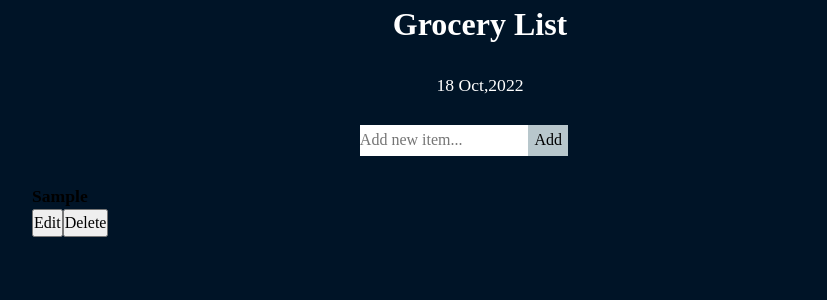
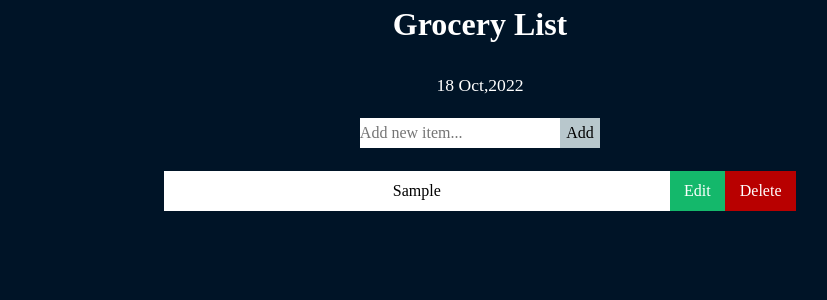
Before and after one commit to Tez01/grocery_list, a React app in the folder frontend/: page / in a window 1280 px wide. Both pictures are taken after typing "Sample" into the empty fields and a click on the button "Add". Shown: the top 300 px of the page, without its empty margins (160-987 px from the left). Built offline with nearby package versions, Linux system fonts and the light colour scheme; the HTML template or start-up script is replaced by a standard one.

Commit message:
Dynamically change size of list element to accommodate large texts. Ellipsis on default

```diff
--- a/frontend/src/components/GroceryList.js
+++ b/frontend/src/components/GroceryList.js
@@ -13,13 +13,50 @@ function getTimestamp() {
   let timestamp = d.getTime();
   return `${timestamp}`;
 }
-// React list element
+
+// Function: toggleButtonText
+//           Toggles text between expanded or hidden view
+// Arguments: Takes in the event property.
+function toggleButtonText(e) {
+  // Whenever the button is clicked toggle the class between button--hidden and button--expand
+  // based on the current data attribute of element. This would expand the text inside.
+  // See these classes in grocery_list.css
+  /////////////////////// Write test to see this functionality ///////////////////////////////
+  const targetElement = e.target;
+  if (targetElement.data == "0") {
+    targetElement.classList.remove("button--hidden");
+    targetElement.classList.add("button--expand");
+    targetElement.data = "1";
+  } else {
+    targetElement.classList.remove("button--expand");
+    targetElement.classList.add("button--hidden");
+    targetElement.data = "0";
+  }
+}
+
 const reactListElement = (data) => {
   return (
-    <div className="list__element" key={getTimestamp()}>
-      <h3>{data}</h3>
-      <button>Edit</button>
-      <button>Delete</button>
+    <div className="list__element " key={getTimestamp()}>
+      <button
+        type="button"
+        className="list__element__button list__element__button--data bg-primary-color button--hidden"
+        onClick={toggleButtonText}
+        data="0"
+      >
+        {data}
+      </button>
+      <button
+        type="button"
+        className="list__element__button list__element__button--edit bg-button-save text-primary-color"
+      >
+        Edit
+      </button>
+      <button
+        type="button"
+        className="list__element__button list__element__button--delete bg-button-delete text-primary-color"
+      >
+        Delete
+      </button>
     </div>
   );
 };
@@ -80,13 +117,15 @@ const GroceryList = () => {
       inputElement.value = "";
       // Convert to react component
       const reactComponent = reactListElement(textInput, 45);
-      console.log(reactComponent);
+
       // Push to current array of components
       let newArr = [...components, reactComponent];
       // Update the state
       updateComponents(newArr);
 
       // Make a post request to the backend
+
+      //////////////////// Make a test which clicks the button when empty and very long strings ///////////
     }
   };
   return (
@@ -102,3 +141,5 @@ const GroceryList = () => {
   );
 };
 export default GroceryList;
+
+/////// Multiple browser testing for all features /////////////////
--- a/frontend/static/css/grocery_list.css
+++ b/frontend/static/css/grocery_list.css
@@ -3,10 +3,11 @@
     height: 100vh;
 }
 .grocery-list{
-    width:70%;
+    width:50%;
     margin:auto;
 
 }
+
 
 /*************Header *****************/
 .header > *{
@@ -37,7 +38,7 @@
     padding-inline: .4rem;
 }
 .utilities__form__input{
-    width:70%;
+    width:auto;
 }
 .utilities__form__input:focus{
     outline: none !important;
@@ -46,3 +47,69 @@
 }
 
 /************************ List ************************/
+/* .list__element__button--data{
+
+} */
+.list__element{
+    display:flex;
+    margin: 1 rem;
+    justify-content: stretch;
+    padding: .25rem;
+    align-items:flex-end;
+    /* Defining this variable because height of edit and delete button depends on this */
+    --data-button-height: 5vh;
+}
+
+.list__element__button{
+    border:none   ;
+
+}
+.list__element__button--data{
+    border:none   ;
+    width:80%;
+    height:5vh;
+}
+
+.button--hidden{
+    /* By default, the buttons would wrap the text with ellipsis */
+    overflow-wrap: break-word;
+    text-overflow: ellipsis;
+    overflow:hidden;
+    white-space: nowrap;
+}
+/* This class will expand the button so that it contains all text */
+.button--expand{
+    min-height: 5vh;
+    border:none   ;
+    overflow-wrap: break-word;
+    height:auto;
+}
+.list__element__button--data:hover{
+    border: 1px solid;
+    border-color: var(--clr-accent-2);
+
+}
+.list__element__button--edit{
+    flex-grow: 1;
+    max-height: 5vh;
+    min-height: var(--data-button-height)
+ }
+.list__element__button--delete{
+    flex-grow:1;
+    max-height: 5vh;
+    min-height: var(--data-button-height)
+ }
+
+ @media (max-width:800px){
+
+    .grocery-list{
+        width:90%;
+        margin:auto;
+    }
+    .list__element__button--edit{
+        flex-grow: 2;
+     }
+    .list__element__button--delete{
+        flex-grow:1;
+     }
+}
--- a/frontend/static/css/index.css
+++ b/frontend/static/css/index.css
@@ -7,6 +7,9 @@
     --clr-secondary: #005FB8;
     --clr-accent-1: #B8C7CC;
     --clr-accent-2: #DD6031;
+    --clr-positive: #14B86B;
+    --clr-negative: #B80000;
+
 
 
     /* Font family */
@@ -178,3 +181,10 @@ h3{
     font-size: var(--fs-medium);
     font-weight: var(--fw-bold);
 }
+
+.bg-button-save{
+    background-color: var(--clr-positive);
+}
+.bg-button-delete{
+    background-color: var(--clr-negative);
+}
```
Also changed, not shown: frontend/static/js/main.js.
